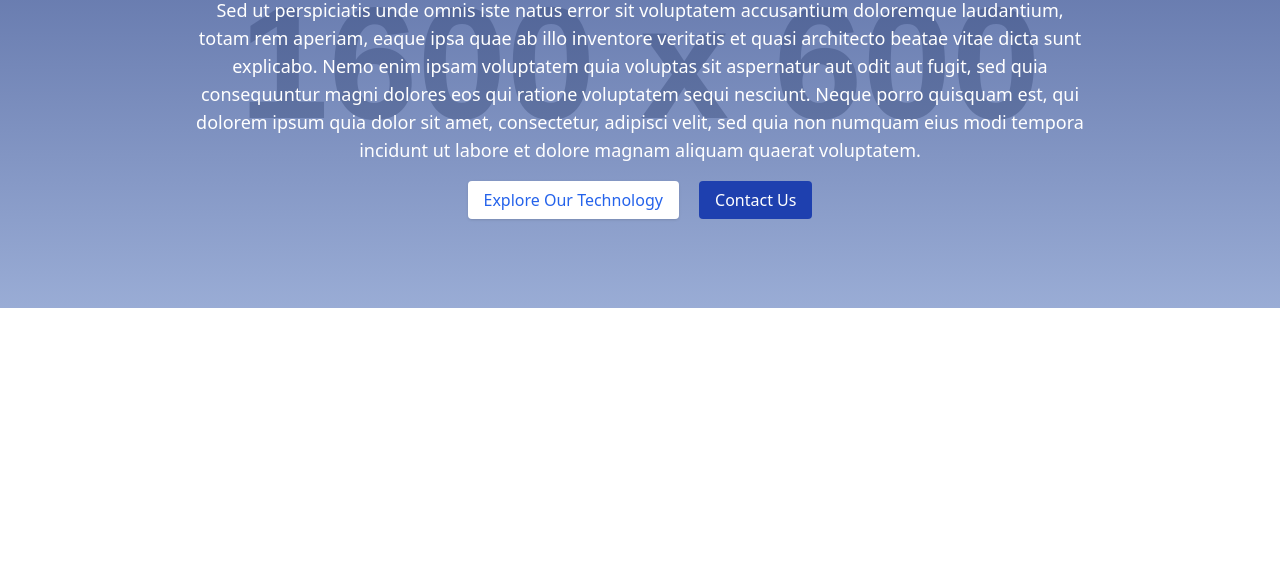
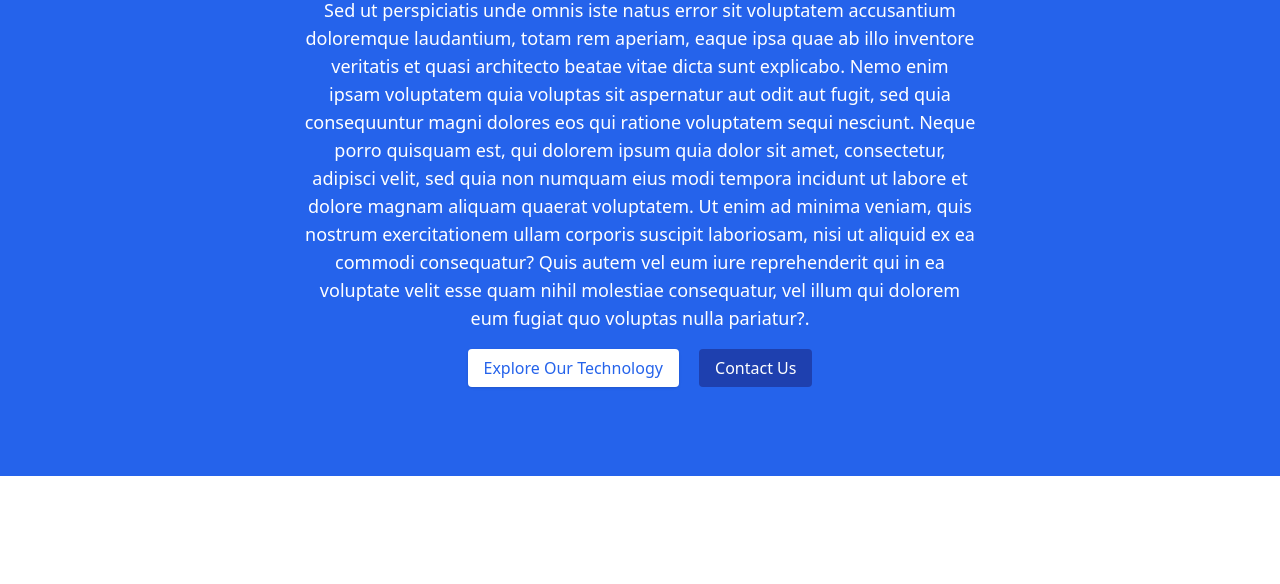
Before and after one commit to bsw307/Kadance-Website, a website: page public/index.html in a window 1280 px wide. Shown: the part 216-800 px from the top of the page. Drawn offline with nearby package versions, Linux system fonts and the light colour scheme; files that its build step writes are made by us from their sources; placeholder pictures from the web are drawn by us.

Commit message:
Undid changes

```diff
--- a/public/index.html
+++ b/public/index.html
@@ -20,21 +20,14 @@
     </div>
   </nav>
 
-  <!-- Hero Section with Overlay -->
-  <section class="relative bg-cover bg-center text-white py-24 px-6" style="background-image: url('https://placehold.co/1600x600');">
-    <!-- Overlay -->
-    <div class="absolute inset-0 bg-gradient-to-b from-blue-900/70 to-blue-600/30 z-0"></div>
-
-    <!-- Hero Content -->
-    <div class="relative z-10 text-center max-w-4xl mx-auto">
-      <h1 class="text-4xl font-bold mb-4">Cleaner Water, Smarter Chemistry.</h1>
-      <p class="text-lg mb-6">
-        Sed ut perspiciatis unde omnis iste natus error sit voluptatem accusantium doloremque laudantium, totam rem aperiam, eaque ipsa quae ab illo inventore veritatis et quasi architecto beatae vitae dicta sunt explicabo. Nemo enim ipsam voluptatem quia voluptas sit aspernatur aut odit aut fugit, sed quia consequuntur magni dolores eos qui ratione voluptatem sequi nesciunt. Neque porro quisquam est, qui dolorem ipsum quia dolor sit amet, consectetur, adipisci velit, sed quia non numquam eius modi tempora incidunt ut labore et dolore magnam aliquam quaerat voluptatem.
-      </p>
-      <div class="space-x-4">
-        <a href="/technology/" class="bg-white text-blue-600 px-4 py-2 rounded shadow hover:bg-gray-100 transition-colors duration-300">Explore Our Technology</a>
-        <a href="/contact/" class="bg-blue-800 text-white px-4 py-2 rounded hover:bg-blue-700 transition-colors duration-300">Contact Us</a>
-      </div>
+  <section class="bg-blue-600 text-white text-center py-24 px-6">
+    <h1 class="text-4xl font-bold mb-4">Cleaner Water, Smarter Chemistry.</h1>
+    <p class="text-lg mb-6 max-w-2xl mx-auto">
+      Sed ut perspiciatis unde omnis iste natus error sit voluptatem accusantium doloremque laudantium, totam rem aperiam, eaque ipsa quae ab illo inventore veritatis et quasi architecto beatae vitae dicta sunt explicabo. Nemo enim ipsam voluptatem quia voluptas sit aspernatur aut odit aut fugit, sed quia consequuntur magni dolores eos qui ratione voluptatem sequi nesciunt. Neque porro quisquam est, qui dolorem ipsum quia dolor sit amet, consectetur, adipisci velit, sed quia non numquam eius modi tempora incidunt ut labore et dolore magnam aliquam quaerat voluptatem. Ut enim ad minima veniam, quis nostrum exercitationem ullam corporis suscipit laboriosam, nisi ut aliquid ex ea commodi consequatur? Quis autem vel eum iure reprehenderit qui in ea voluptate velit esse quam nihil molestiae consequatur, vel illum qui dolorem eum fugiat quo voluptas nulla pariatur?.
+    </p>
+    <div class="space-x-4">
+      <a href="/technology/" class="bg-white text-blue-600 px-4 py-2 rounded shadow hover:bg-gray-100">Explore Our Technology</a>
+      <a href="/contact/" class="bg-blue-800 text-white px-4 py-2 rounded hover:bg-blue-700">Contact Us</a>
     </div>
   </section>
 </body>
```
